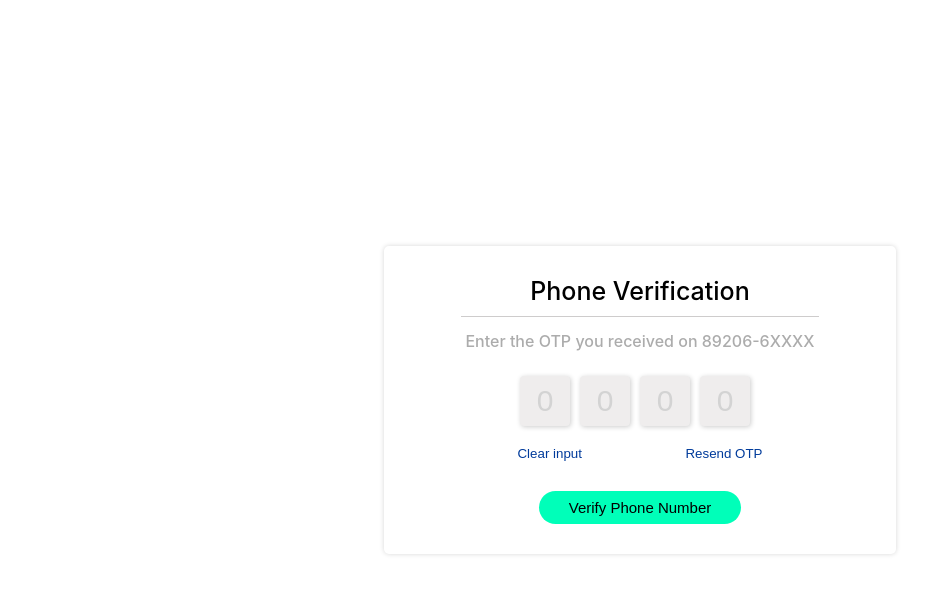
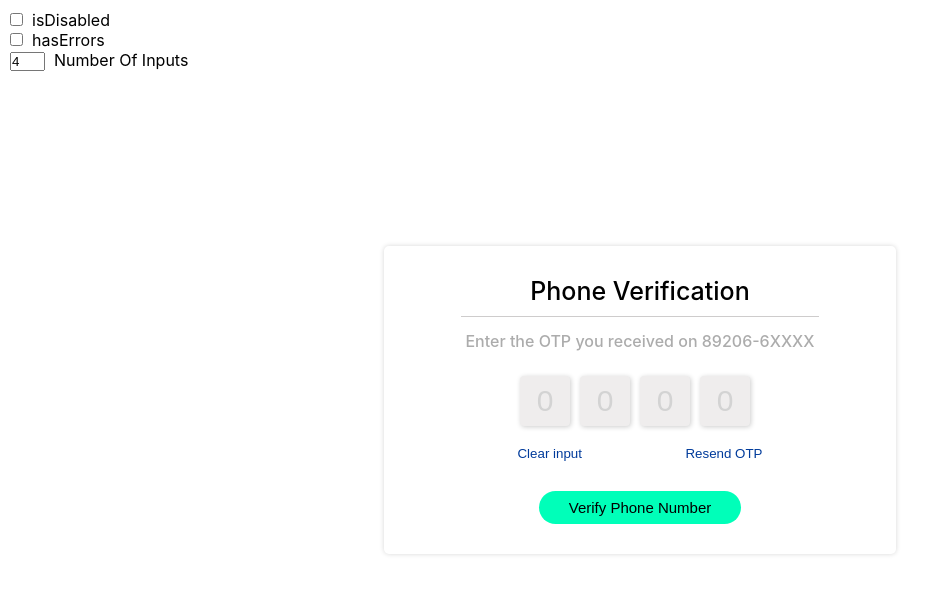
Before and after one commit to varshney-himanshu/OTP-Input, a React (Create React App) app: page / in a window 1280 px wide. Shown: the top 594 px of the page, without its empty margins (0-950 px from the left). Built offline with nearby package versions, Linux system fonts and the light colour scheme.

Commit message:
added isDisabled functionality and constants

```diff
--- a/src/App.css
+++ b/src/App.css
@@ -8,6 +8,15 @@
   align-items: center;
   justify-content: center;
   position: relative;
+}
+
+.App__test {
+  position: fixed;
+  left: 10px;
+  top: 10px;
+}
+.App__test__input {
+  text-align: left;
 }
 
 .add-otp-btn {
--- a/src/App.js
+++ b/src/App.js
@@ -1,16 +1,12 @@
 import "./App.css";
 import OTP from "./components/otp";
-import React, { useEffect, useState } from "react";
+import React, { useState } from "react";
 
 function App() {
   const [error, setError] = useState(false);
+  const [isDisabled, setIsDisabled] = useState(false);
   const [value, setValue] = useState("");
-  useEffect(() => {
-    // setTimeout(() => {
-    //   setError(true);
-    // }, 10000);
-    setError(false);
-  }, []);
+  const [numberOfInputs, setNumberOfInputs] = useState(4);
 
   return (
     <div className="App">
@@ -19,8 +15,35 @@ function App() {
           hasErrored={error}
           value={value}
           setValue={setValue}
+          isDisabled={isDisabled}
           resendDuration={60}
+          numberOfInputs={numberOfInputs}
         />
+      </div>
+      <div className="App__test">
+        <div className="App__test__input">
+          <input
+            type="checkbox"
+            value={isDisabled}
+            onChange={() => setIsDisabled(!isDisabled)}
+          />
+          &nbsp; isDisabled
+        </div>
+        <div className="App__test__input">
+          <input onChange={() => setError(!error)} type="checkbox" />
+          &nbsp; hasErrors
+        </div>
+        <div className="App__test__input">
+          <input
+            style={{ width: "35px" }}
+            value={numberOfInputs}
+            onChange={(e) => setNumberOfInputs(Number(e.target.value))}
+            min={2}
+            max={40}
+            type="number"
+          />
+          &nbsp; Number Of Inputs
+        </div>
       </div>
     </div>
   );
--- a/src/components/otp/index.js
+++ b/src/components/otp/index.js
@@ -2,8 +2,13 @@ import React, { useState, useRef, useEffect } from "react";
 import PropTypes from "prop-types";
 import "./style.css";
 import { floor } from "lodash";
+// let index = -1;
 
-// let index = -1;
+const BACKSPACE_KEY = 8;
+const LEFTARROW_KEY = 37;
+const RIGHTARROW_KEY = 39;
+const NOT_SELECTED = -1;
+const EMPTY_CHARACTER = " ";
 
 //let keyCode;
 function OTP({
@@ -15,6 +20,7 @@ function OTP({
   primaryText,
   secondaryText,
   hasErrored,
+  isDisabled,
   resendDuration,
   onOtpResend,
   inputStyle,
@@ -32,7 +38,7 @@ function OTP({
 }) {
   const ref = useRef(null);
 
-  const index = useRef(-1); // position of the current input (-1 = not focused on any input)
+  const index = useRef(NOT_SELECTED); // position of the current input (-1 = not focused on any input)
   const keyCode = useRef(null);
 
   const [isResendInactive, setIsResendInactive] = useState(false);
@@ -48,7 +54,7 @@ function OTP({
   useEffect(() => {
     const handleClickOutside = (event) => {
       if (ref.current && !ref.current.contains(event.target)) {
-        setPosition(-1);
+        setPosition(NOT_SELECTED);
       }
     };
     document.addEventListener("click", handleClickOutside, true);
@@ -74,7 +80,7 @@ function OTP({
 
   /* Focuses on the next input when characters are entered sequentially */
   useEffect(() => {
-    if (index.current !== -1) {
+    if (index.current !== NOT_SELECTED) {
       if (value.length - 1 >= index.current) {
         if (index.current < numberOfInputs - 1) {
           const nextInput = document.getElementById(
@@ -85,7 +91,7 @@ function OTP({
         }
       }
 
-      if (value.length < numberOfInputs && keyCode.current !== 8) {
+      if (value.length < numberOfInputs && keyCode.current !== BACKSPACE_KEY) {
         const nextInput = document.getElementById(`index-${value.length}`);
         nextInput.focus();
       }
@@ -148,8 +154,8 @@ function OTP({
     // backspace key event
 
     keyCode.current = e.keyCode;
-    if (keyCode.current === 8) {
-      if (index.current !== -1) {
+    if (keyCode.current === BACKSPACE_KEY) {
+      if (index.current !== NOT_SELECTED) {
         const newvalue = removeCharacter(value, index.current);
         setValue(newvalue);
 
@@ -163,7 +169,7 @@ function OTP({
     }
 
     // left arrow event
-    if (e.keyCode === 37) {
+    if (e.keyCode === LEFTARROW_KEY) {
       if (index.current > 0) {
         const prevInput = document.getElementById(`index-${index.current - 1}`);
         prevInput.focus();
@@ -171,7 +177,7 @@ function OTP({
     }
 
     // right arrow event
-    if (e.keyCode === 39) {
+    if (e.keyCode === RIGHTARROW_KEY) {
       if (index.current < numberOfInputs - 1) {
         const nextInput = document.getElementById(`index-${index.current + 1}`);
 
@@ -184,7 +190,7 @@ function OTP({
   function handleOnChange(e) {
     let char = e.target.value[0];
 
-    if (char === " ") {
+    if (char === EMPTY_CHARACTER) {
       if (index.current < numberOfInputs - 1) {
         const nextInput = document.getElementById(`index-${index.current + 1}`);
         nextInput.focus();
@@ -193,7 +199,7 @@ function OTP({
     }
 
     if (e.target.value.match(validRegex)) {
-      if (index.current !== -1) {
+      if (index.current !== NOT_SELECTED) {
         if (e.target.value !== "") {
           //if the value is empty
           if (value.length === 0) {
@@ -234,7 +240,7 @@ function OTP({
     clipboardData = e.clipboardData || window.clipboardData;
     pastedData = clipboardData.getData("Text");
     pastedData = pastedData.trim();
-    if (pastedData.match(/^[0-9]+$/)) {
+    if (pastedData.match(validRegex)) {
       let str = pastedData;
       if (pastedData.length > numberOfInputs) {
         str = pastedData.slice(0, numberOfInputs);
@@ -269,6 +275,7 @@ function OTP({
           onKeyDown={handleKeyDown}
           placeholder={placeholder}
           onInput={onInput}
+          disabled={isDisabled}
         ></input>
       );
 
@@ -306,6 +313,7 @@ function OTP({
               className={`otp__alternate-options__changebtn ${secondaryButtonClass}`}
               style={secondaryButtonStyle}
               onClick={handleOnClear}
+              disabled={isDisabled}
             >
               Clear input
             </button>
@@ -353,6 +361,7 @@ OTP.defaultProps = {
   secondaryButtonStyle: {},
   secondaryButtonClass: "",
   hasErrored: false,
+  isDisabled: false,
   resendDuration: 60,
   onOtpResend: () => {},
   primaryText: "Phone Verification",
@@ -370,6 +379,7 @@ OTP.propTypes = {
   containerStyle: PropTypes.object,
   containerClass: PropTypes.string,
   hasErrored: PropTypes.bool,
+  isDisabled: PropTypes.bool,
   resendDuration: PropTypes.number,
   onOtpResend: PropTypes.func,
   primaryText: PropTypes.string,
--- a/src/components/otp/style.css
+++ b/src/components/otp/style.css
@@ -13,6 +13,10 @@
   outline: none;
   border-radius: 4px;
   box-shadow: 1px 1px 5px rgba(0, 0, 0, 0.2);
+}
+
+.otp__input:disabled {
+  background-color: rgb(228, 228, 228);
 }
 
 .otp__input--active {
@@ -59,6 +63,11 @@
   cursor: pointer;
 }
 
+.otp__alternate-options__changebtn:disabled {
+  color: gray;
+  cursor: default;
+}
+
 .otp__alternate-options__timer {
   color: #003b9b;
   font: 400 13.3333px Arial;
```
